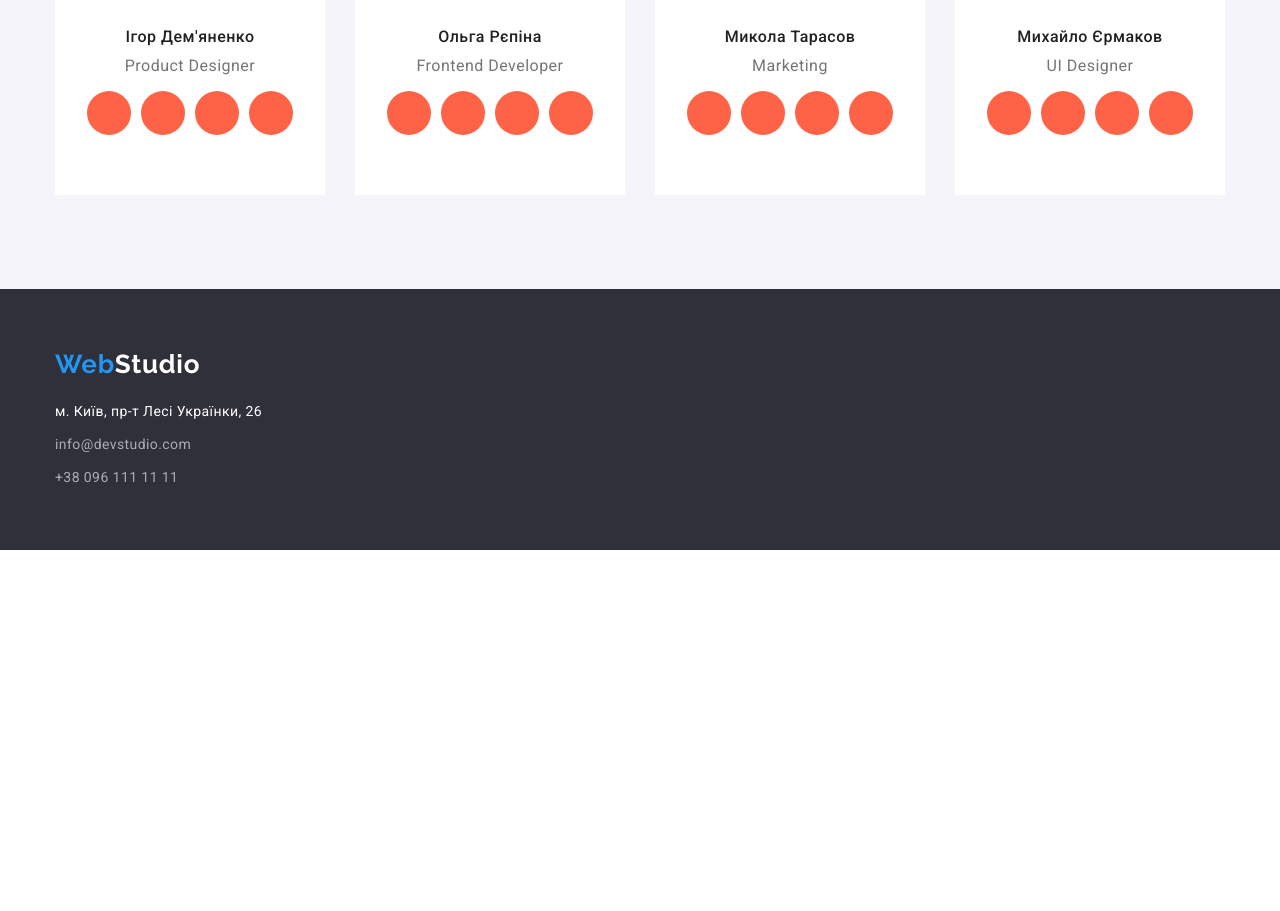
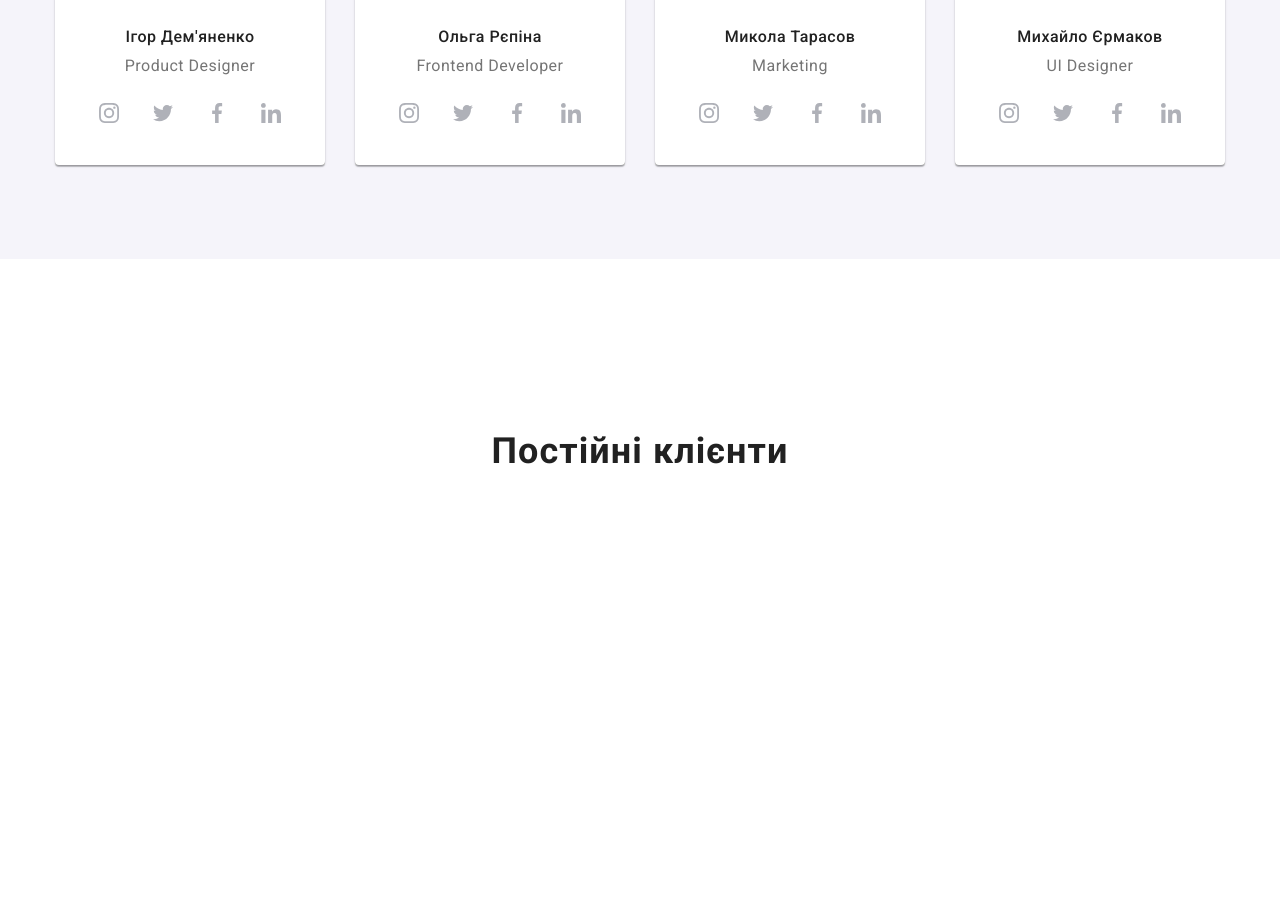
Before and after one commit to RamzesRS/goit-markup-hw-05, a plain HTML site: page index.html in a window 1280 px wide. Shown: the part 1895-2806 px from the top of the page. Before the commit the page ends 2445 px from the top, so only its background shows below. Drawn offline with nearby package versions, Linux system fonts and the light colour scheme.

Commit message:
HM 4 part 2, change sections, add icons

```diff
--- a/CSS/styles.css
+++ b/CSS/styles.css
@@ -1,13 +1,20 @@
 :root {
-	--header-color:	#FFFFFF;
-	--body-color: #F5F5F5;
-	--footer-color: #2F303A;
+  --header-color: #ffffff;
+  --body-color: #f5f5f5;
+  --footer-color: #2f303a;
   --link-color: #212121;
-	--hov-foc-color: #2196F3;
+  --hov-foc-color: #2196f3;
   --main-color: #757575;
 }
 
-* h1, h2, h3, h4, h5, h6, p, ul {
+* h1,
+h2,
+h3,
+h4,
+h5,
+h6,
+p,
+ul {
   margin: 0;
   padding: 0;
   list-style-type: none;
@@ -18,7 +25,7 @@ img {
 }
 
 body {
-	font-family: 'Roboto', sans-serif;
+  font-family: "Roboto", sans-serif;
   color: var(--main-color);
 }
 
@@ -48,16 +55,15 @@ body {
   display: flex;
 }
 
-
 .logo {
-	font-family: 'Raleway', sans-serif;
+  font-family: "Raleway", sans-serif;
   font-weight: 700;
   font-size: 26px;
   line-height: 1.19;
   letter-spacing: 0.03em;
   text-decoration: none;
   margin-right: 93px;
-	color:#000000;
+  color: #000000;
 }
 
 .footer-logo {
@@ -66,7 +72,7 @@ body {
 }
 
 .web {
-	color:#2196F3
+  color: #2196f3;
 }
 
 .nav-items {
@@ -76,7 +82,6 @@ body {
   /* list-style-type: none;
 	margin: 0;
 	padding: 0; */
-
 }
 
 .nav-item {
@@ -94,7 +99,8 @@ body {
   color: var(--link-color);
 }
 
-.nav-item-links:hover, .nav-item-links:focus {
+.nav-item-links:hover,
+.nav-item-links:focus {
   color: var(--hov-foc-color);
 }
 
@@ -114,12 +120,13 @@ body {
   letter-spacing: 0.02em;
 }
 
-.contact-item-link{
+.contact-item-link {
   text-decoration: none;
   color: var(--main-color);
 }
 
-.contact-item-link:hover, .contact-item-link:focus {
+.contact-item-link:hover,
+.contact-item-link:focus {
   color: var(--hov-foc-color);
 }
 
@@ -127,7 +134,11 @@ body {
 
 /* -------------HERO SECTION------------- */
 .hero-section {
-	background-image: linear-gradient(rgba(47, 48, 58, 0.4), rgba(47, 48, 58, 0.4)), url(../images/hero-img/hero-img.jpg);
+  background-image: linear-gradient(
+      rgba(47, 48, 58, 0.4),
+      rgba(47, 48, 58, 0.4)
+    ),
+    url(../images/hero-img/hero-img.jpg);
   background-position: center;
   background-repeat: no-repeat;
   background-size: contain;
@@ -166,7 +177,7 @@ body {
   font-size: 16px;
   line-height: 1.88;
   letter-spacing: 0.06em;
-	background-color: #2196F3;
+  background-color: #2196f3;
   color: var(--header-color);
   min-width: 216px;
   height: 50px;
@@ -177,9 +188,9 @@ body {
   padding-right: 32px;
 }
 
-.hero-buttom:hover, .hero-buttom:focus {
+.hero-buttom:hover,
+.hero-buttom:focus {
   cursor: pointer;
-
 }
 
 /* -------------SECTION OUR BENEFITS------------- */
@@ -196,7 +207,6 @@ body {
   letter-spacing: 0.03em;
   color: var(--link-color);
   margin-bottom: 50px;
-
 }
 
 .hidden {
@@ -222,7 +232,6 @@ body {
 }
 
 .benefit-item {
-
 }
 
 .general-subtitle {
@@ -263,7 +272,7 @@ body {
 /* -------------SECTION OUR TEAM------------- */
 
 .our-team-section {
-	background-color: #F5F4FA;
+  background-color: #f5f4fa;
 }
 
 .our-team-list {
@@ -275,7 +284,7 @@ body {
   gap: 30px;
 }
 .our-team-item {
-	background-color: #FFFFFF;
+  background-color: #ffffff;
 }
 
 /* .ourteam-img {
@@ -295,6 +304,9 @@ body {
 }
 
 .team-description {
+  box-shadow: 0px 1px 3px rgba(0, 0, 0, 0.12), 0px 1px 1px rgba(0, 0, 0, 0.14),
+    0px 2px 1px rgba(0, 0, 0, 0.2);
+  border-radius: 0px 0px 4px 4px;
   padding-top: 30px;
   padding-bottom: 30px;
 }
@@ -313,7 +325,7 @@ body {
   display: flex;
   justify-content: center;
   gap: 10px;
-		margin-bottom: 30px;
+  /* margin-bottom: 30px; */
 }
 
 .team-socitem {
@@ -321,11 +333,29 @@ body {
   height: 44px;
 }
 .team-soclink {
-		display: block;
   width: 100%;
   height: 100%;
-		background-color: tomato;
   border-radius: 50%;
+  display: flex;
+  align-items: center;
+  justify-content: center;
+}
+
+.web-soc-icon {
+  fill: #afb1b8;
+}
+
+.team-soclink:hover {
+  background-color: #2196f3;
+}
+.team-soclink:hover .web-soc-icon {
+  fill: #ffffff;
+}
+
+.section-our-client {
+  background-color: #ffffff;
+  padding-top: 171px;
+  padding-bottom: 94px;
 }
 
 /* -------------FOOTER------------- */
@@ -337,7 +367,7 @@ body {
 }
 
 .footer-studio {
- color: #FFFFFF
+  color: #ffffff;
 }
 
 .address {
@@ -375,11 +405,13 @@ body {
   color: rgba(255, 255, 255, 0.6);
 }
 
-.address-map:hover, .address-map:focus {
+.address-map:hover,
+.address-map:focus {
   color: var(--hov-foc-color);
 }
 
-.address-contact:hover, .address-contact:focus {
+.address-contact:hover,
+.address-contact:focus {
   color: var(--hov-foc-color);
 }
 
@@ -390,7 +422,7 @@ body {
 }
 
 .portolio {
-	background-color: #FFFFFF;
+  background-color: #ffffff;
 }
 
 .hero-portfolio {
@@ -427,16 +459,16 @@ body {
   line-height: 1.62;
   letter-spacing: 0.03em;
   color: #212121;
-	background-color: #F5F4FA;
+  background-color: #f5f4fa;
   border-radius: 4px;
   border-color: transparent;
   padding: 6px 22px;
 }
 
-.portfolio-btm:hover, .portfolio-btm:focus {
-	background-color:#2196F3;
-	color:#FFFFFF;
-
+.portfolio-btm:hover,
+.portfolio-btm:focus {
+  background-color: #2196f3;
+  color: #ffffff;
 }
 
 .porfolio-descr {
@@ -451,15 +483,14 @@ body {
 }
 .descr-item {
   display: block;
-	background-color: #EEEEEE;
+  background-color: #eeeeee;
 }
 
 .portfolio-descriprion {
   padding: 20px 24px;
-	background-color: #FFFFFF;
-	border: 1px solid #EEEEEE;
+  background-color: #ffffff;
+  border: 1px solid #eeeeee;
   border-top: 0;
-
 }
 
 .descr-title {
--- a/index.html
+++ b/index.html
@@ -141,16 +141,32 @@
                 <p class="our-team-p">Product Designer</p>
                 <ul class="team-soclist">
                   <li class="team-socitem">
-                    <a class="team-soclink" href=""></a>
+                    <a class="team-soclink" href="#">
+                      <svg class="web-soc-icon" width="20" height="20">
+                        <use href="./images/icons.svg#icon-instagram"></use>
+                      </svg>
+                    </a>
                   </li>
                   <li class="team-socitem">
-                    <a class="team-soclink" href=""></a>
+                    <a class="team-soclink" href="#">
+                      <svg class="web-soc-icon" width="20" height="20">
+                        <use href="./images/icons.svg#icon-twitter"></use>
+                      </svg>
+                    </a>
                   </li>
                   <li class="team-socitem">
-                    <a class="team-soclink" href=""></a>
+                    <a class="team-soclink" href="#">
+                      <svg class="web-soc-icon" width="20" height="20">
+                        <use href="./images/icons.svg#icon-facebook"></use>
+                      </svg>
+                    </a>
                   </li>
                   <li class="team-socitem">
-                    <a class="team-soclink" href=""></a>
+                    <a class="team-soclink" href="#">
+                      <svg class="web-soc-icon" width="20" height="20">
+                        <use href="./images/icons.svg#icon-linkedin"></use>
+                      </svg>
+                    </a>
                   </li>
                 </ul>
               </div>
@@ -168,16 +184,32 @@
                 <p class="our-team-p">Frontend Developer</p>
                 <ul class="team-soclist">
                   <li class="team-socitem">
-                    <a class="team-soclink" href=""></a>
+                    <a class="team-soclink" href="#">
+                      <svg class="web-soc-icon" width="20" height="20">
+                        <use href="./images/icons.svg#icon-instagram"></use>
+                      </svg>
+                    </a>
                   </li>
                   <li class="team-socitem">
-                    <a class="team-soclink" href=""></a>
+                    <a class="team-soclink" href="#">
+                      <svg class="web-soc-icon" width="20" height="20">
+                        <use href="./images/icons.svg#icon-twitter"></use>
+                      </svg>
+                    </a>
                   </li>
                   <li class="team-socitem">
-                    <a class="team-soclink" href=""></a>
+                    <a class="team-soclink" href="#">
+                      <svg class="web-soc-icon" width="20" height="20">
+                        <use href="./images/icons.svg#icon-facebook"></use>
+                      </svg>
+                    </a>
                   </li>
                   <li class="team-socitem">
-                    <a class="team-soclink" href=""></a>
+                    <a class="team-soclink" href="#">
+                      <svg class="web-soc-icon" width="20" height="20">
+                        <use href="./images/icons.svg#icon-linkedin"></use>
+                      </svg>
+                    </a>
                   </li>
                 </ul>
               </div>
@@ -195,16 +227,32 @@
                 <p class="our-team-p">Marketing</p>
                 <ul class="team-soclist">
                   <li class="team-socitem">
-                    <a class="team-soclink" href=""></a>
+                    <a class="team-soclink" href="#">
+                      <svg class="web-soc-icon" width="20" height="20">
+                        <use href="./images/icons.svg#icon-instagram"></use>
+                      </svg>
+                    </a>
                   </li>
                   <li class="team-socitem">
-                    <a class="team-soclink" href=""></a>
+                    <a class="team-soclink" href="#">
+                      <svg class="web-soc-icon" width="20" height="20">
+                        <use href="./images/icons.svg#icon-twitter"></use>
+                      </svg>
+                    </a>
                   </li>
                   <li class="team-socitem">
-                    <a class="team-soclink" href=""></a>
+                    <a class="team-soclink" href="#">
+                      <svg class="web-soc-icon" width="20" height="20">
+                        <use href="./images/icons.svg#icon-facebook"></use>
+                      </svg>
+                    </a>
                   </li>
                   <li class="team-socitem">
-                    <a class="team-soclink" href=""></a>
+                    <a class="team-soclink" href="#">
+                      <svg class="web-soc-icon" width="20" height="20">
+                        <use href="./images/icons.svg#icon-linkedin"></use>
+                      </svg>
+                    </a>
                   </li>
                 </ul>
               </div>
@@ -222,19 +270,84 @@
                 <p class="our-team-p">UI Designer</p>
                 <ul class="team-soclist">
                   <li class="team-socitem">
-                    <a class="team-soclink" href=""></a>
+                    <a class="team-soclink" href="#">
+                      <svg class="web-soc-icon" width="20" height="20">
+                        <use href="./images/icons.svg#icon-instagram"></use>
+                      </svg>
+                    </a>
                   </li>
                   <li class="team-socitem">
-                    <a class="team-soclink" href=""></a>
+                    <a class="team-soclink" href="#">
+                      <svg class="web-soc-icon" width="20" height="20">
+                        <use href="./images/icons.svg#icon-twitter"></use>
+                      </svg>
+                    </a>
                   </li>
                   <li class="team-socitem">
-                    <a class="team-soclink" href=""></a>
+                    <a class="team-soclink" href="#">
+                      <svg class="web-soc-icon" width="20" height="20">
+                        <use href="./images/icons.svg#icon-facebook"></use>
+                      </svg>
+                    </a>
                   </li>
                   <li class="team-socitem">
-                    <a class="team-soclink" href=""></a>
+                    <a class="team-soclink" href="#">
+                      <svg class="web-soc-icon" width="20" height="20">
+                        <use href="./images/icons.svg#icon-linkedin"></use>
+                      </svg>
+                    </a>
                   </li>
                 </ul>
               </div>
+            </li>
+          </ul>
+        </div>
+      </section>
+      <section class="section-our-client">
+        <div class="container">
+          <h2 class="general-title">Постійні клієнти</h2>
+          <ul class="our-client-list">
+            <li class="our-client-item">
+              <a class="our-client-link" href="#">
+                <svg class="our-client-icon" width="106" height="60">
+                  <use><a href="./images/icons.svg#"></a></use>
+                </svg>
+              </a>
+            </li>
+            <li class="our-client-item">
+              <a class="our-client-link" href="#">
+                <svg class="our-client-icon" width="106" height="60">
+                  <use><a href="./images/icons.svg#"></a></use>
+                </svg>
+              </a>
+            </li>
+            <li class="our-client-item">
+              <a class="our-client-link" href="#">
+                <svg class="our-client-icon" width="106" height="60">
+                  <use><a href="./images/icons.svg#"></a></use>
+                </svg>
+              </a>
+            </li>
+            <li class="our-client-item">
+              <a class="our-client-link" href="#">
+                <svg class="our-client-icon" width="106" height="60">
+                  <use><a href="./images/icons.svg#"></a></use>
+                </svg>
+              </a>
+            </li>
+            <li class="our-client-item">
+              <a class="our-client-link" href="#">
+                <svg class="our-client-icon" width="106" height="60">
+                  <use><a href="./images/icons.svg#"></a></use>
+                </svg>
+              </a>
+            </li>
+            <li class="our-client-item">
+              <a class="our-client-link" href="#">
+                <svg class="our-client-icon" width="106" height="60">
+                  <use><a href="./images/icons.svg#"></a></use>
+                </svg>
+              </a>
             </li>
           </ul>
         </div>
```
Also changed, not shown: images/icons.svg (added). Lines whose indentation alone changed are shown as unchanged.
